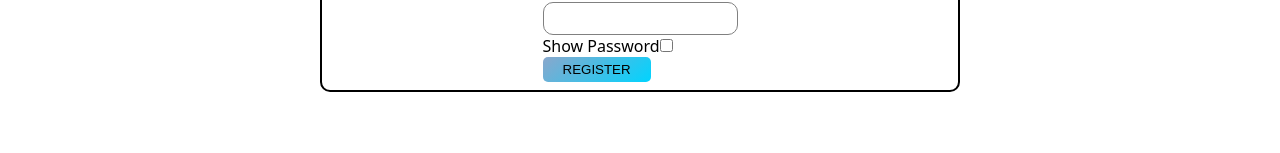
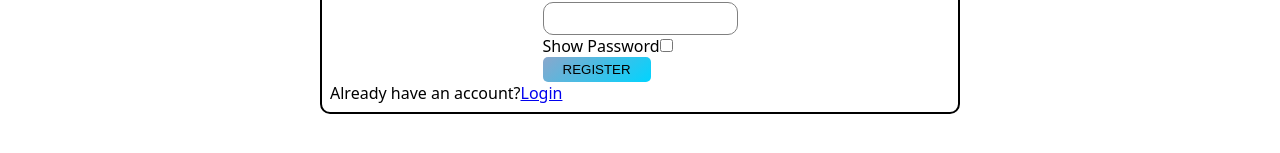
Before and after one commit to liamasis/bestblog, a React (Vite) app in the folder frontend/: page /register in a window 1280 px wide. Shown: the part 277-430 px from the top of the page. Built offline with nearby package versions, Linux system fonts and the light colour scheme; no server answers.

Commit message:
build: added link from register to login page

```diff
--- a/frontend/src/components/Login/Login.jsx
+++ b/frontend/src/components/Login/Login.jsx
@@ -27,7 +27,7 @@ const Login = () => {
     <div className="login_container">
       <div className="login_box">
         <h3 className="login_heading">LOGIN</h3>
-        <div className="something">
+        <div className="">
           {errMsg && (
             <div className="error">
               <Stack>
--- a/frontend/src/components/Register/Register.jsx
+++ b/frontend/src/components/Register/Register.jsx
@@ -1,5 +1,8 @@
 import { useState } from 'react'
 import './Register.scss'
+import { Link, useNavigate, useLocation } from 'react-router-dom'
+import Alert from '@mui/material/Alert'
+import Stack from '@mui/material/Stack'
 
 const Register = () => {
   const [username, setUsername] = useState('')
@@ -49,6 +52,12 @@ const Register = () => {
           </div>
           <button>Register</button>
         </form>
+        <p>
+          Already have an account?
+          <Link className="login_link" to="/login">
+            Login
+          </Link>
+        </p>
       </div>
     </div>
   )
--- a/frontend/src/components/Register/Register.scss
+++ b/frontend/src/components/Register/Register.scss
@@ -32,3 +32,6 @@
   margin-left: auto;
   margin-right: auto;
 }
+
+.login_link {
+}
```
